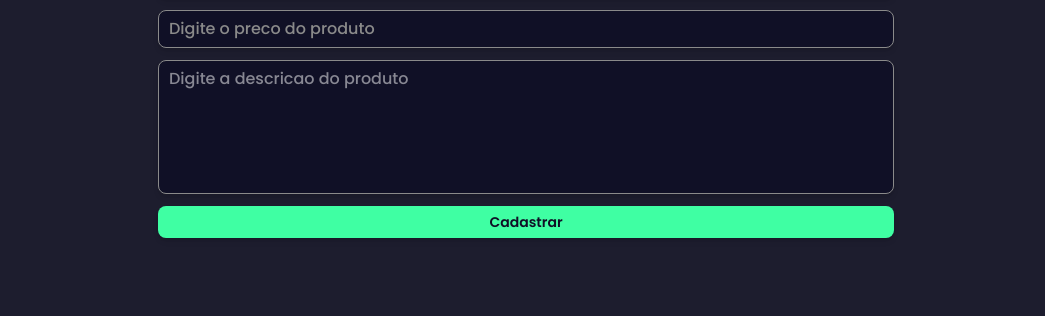
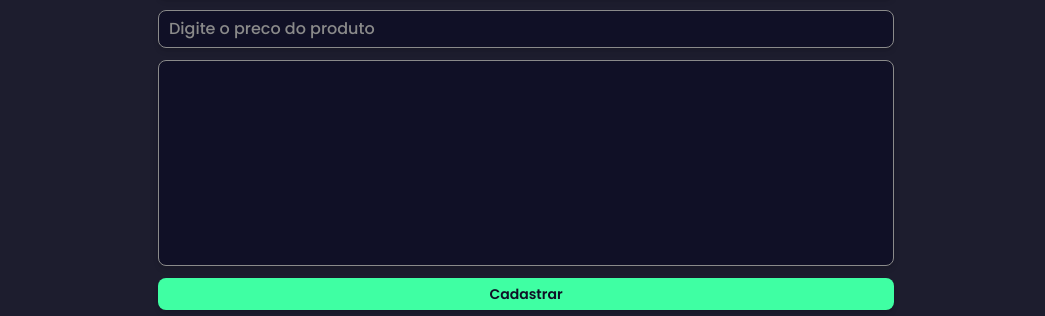
Before and after one commit to Alison-Gabriel/web-pizzariadev, a Next.js app: page /dashboard/new-product in a window 1280 px wide. Shown: the part 462-778 px from the top of the page, without its empty margins (114-1159 px from the left). Built offline with nearby package versions, Linux system fonts and the light colour scheme; no server answers.

Commit message:
fix(textarea): remove name property and set rows property as 8

```diff
--- a/src/app/dashboard/new-product/components/Textarea.tsx
+++ b/src/app/dashboard/new-product/components/Textarea.tsx
@@ -2,14 +2,12 @@ import { ComponentProps } from "react";
 
 type TextareaProps = ComponentProps<"textarea">;
 
-export const Textarea = ({ name, ...props }: TextareaProps) => {
+export const Textarea = ({ ...props }: TextareaProps) => {
   return (
     <textarea
       {...props}
-      name={name}
-      placeholder="Digite a descricao do produto"
       className="border-brand-gray-100 bg-brand-dark-900 text-brand-white focus:border-brand-white focus:outline-brand-gray-100/20 w-full resize-none rounded-lg border px-2.5 py-1.5 shadow-md focus:outline-2"
-      rows={5}
+      rows={8}
     ></textarea>
   );
 };
```
